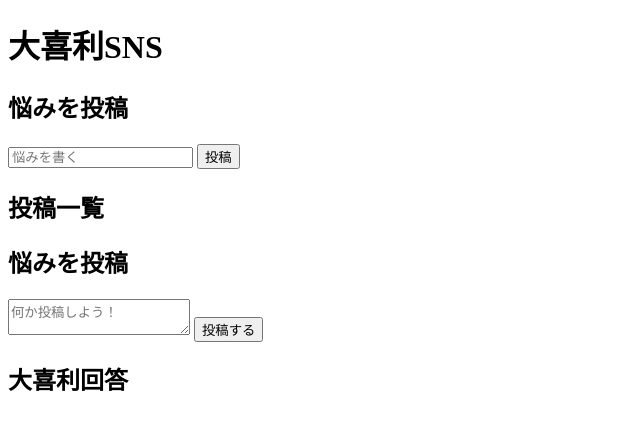
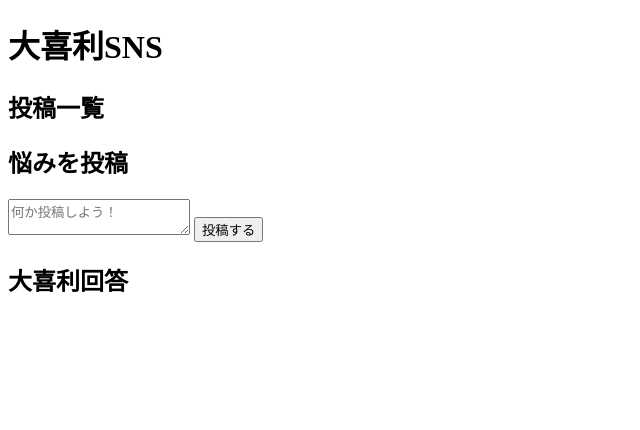
Before and after one commit to shio0418/Hackason, a Flask app: page / in a window 1280 px wide. Shown: the top 430 px of the page, without its empty margins (0-640 px from the left). Run offline with Flask 3, Linux system fonts and the light colour scheme.

Commit message:
Update index.html

```diff
--- a/templates/index.html
+++ b/templates/index.html
@@ -6,10 +6,6 @@
   </head>
   <body>
     <h1>大喜利SNS</h1>
-
-    <h2>悩みを投稿</h2>
-    <input type="text" id="post" placeholder="悩みを書く" />
-    <button onclick="submitPost()">投稿</button>
 
     <h2>投稿一覧</h2>
     <div id="postlist"></div>
```
